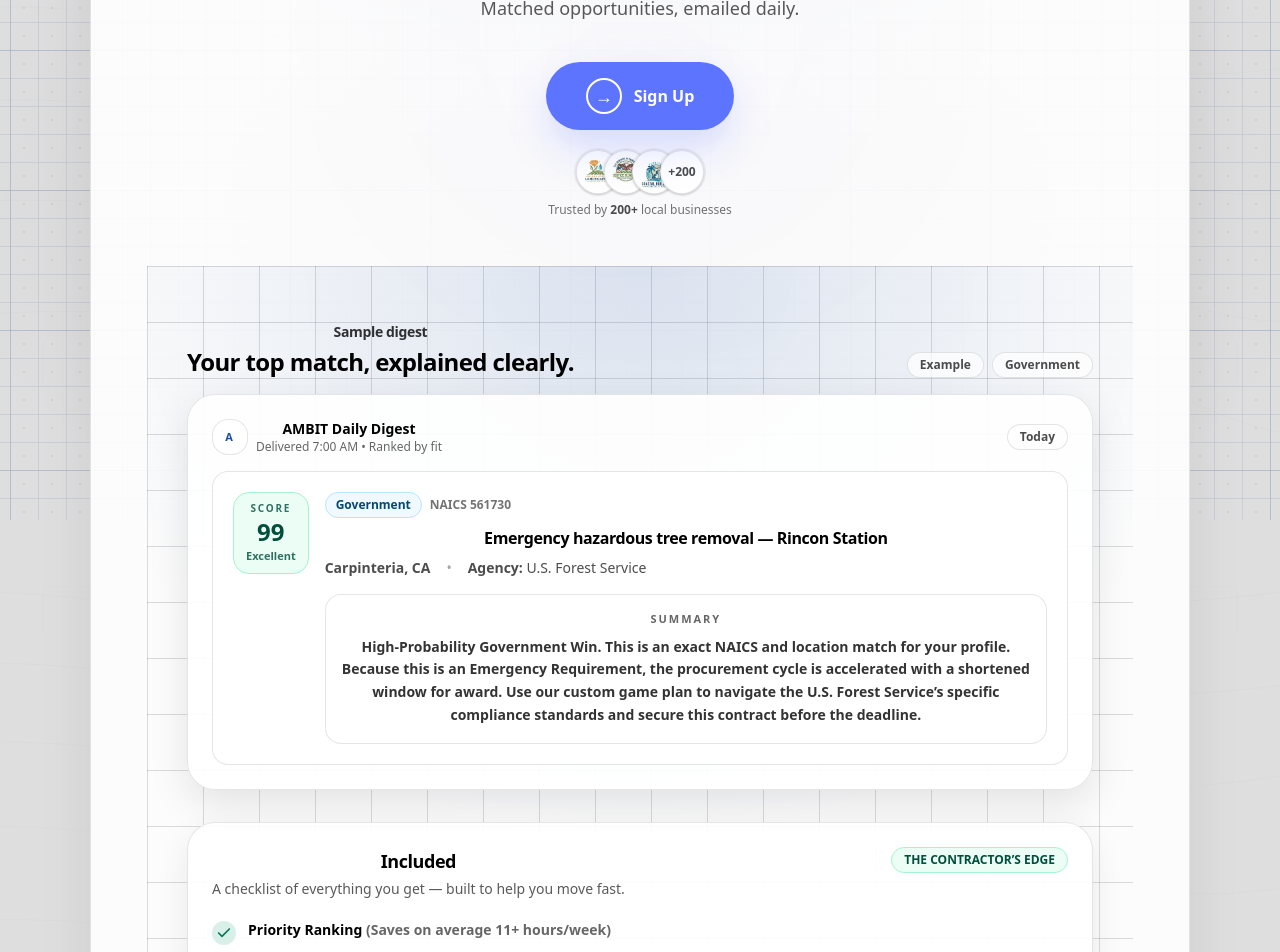
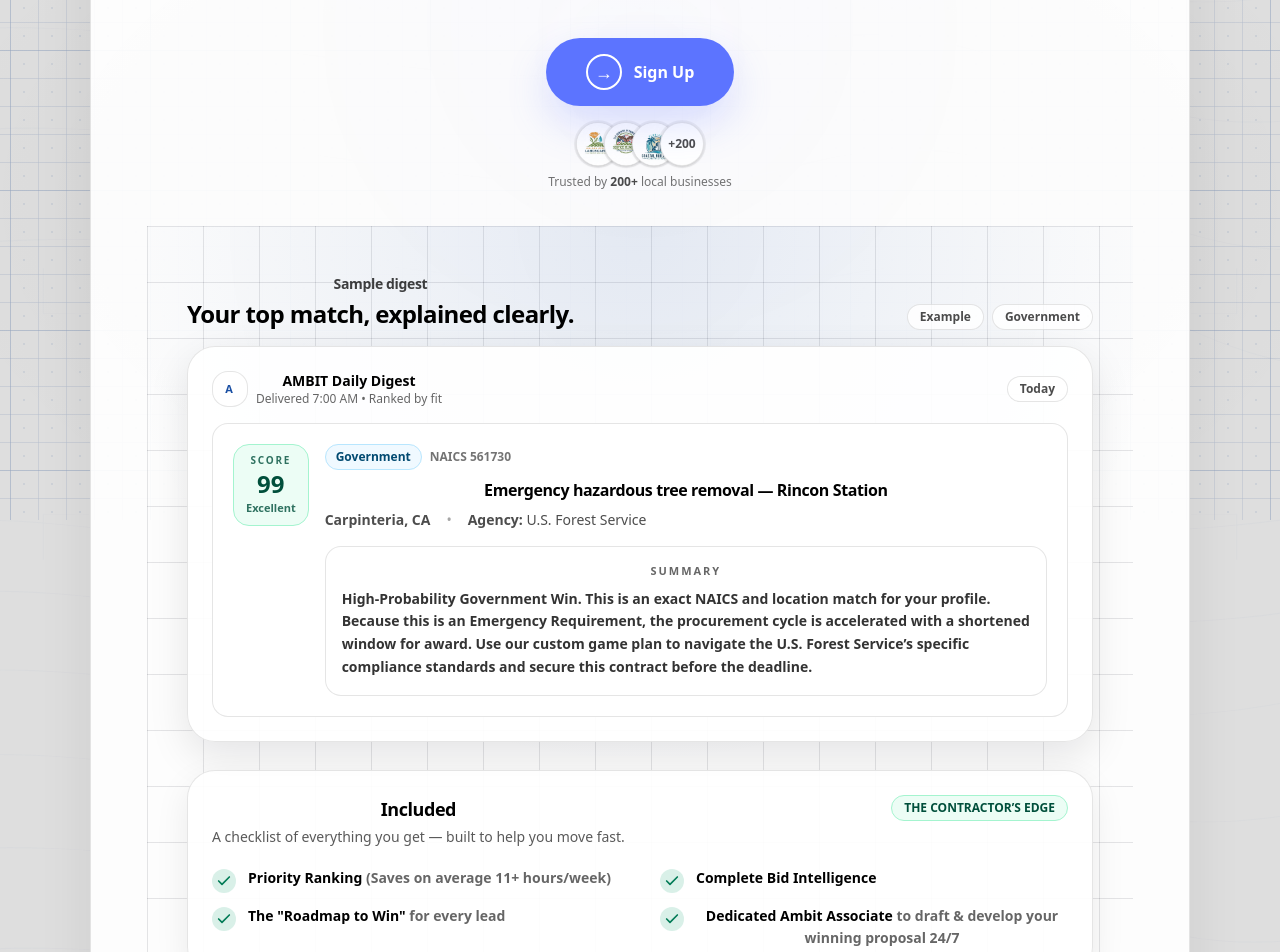
Before and after one commit to seansevrix/ambit, a Next.js app: page / in a window 1280 px wide. Shown: the part 280-1232 px from the top of the page. Built offline with nearby package versions, Linux system fonts and the light colour scheme.

Commit message:
Tighten landing spacing, soften grid, improve digest/included layout

```diff
--- a/app/components/LandingEmailPreview.tsx
+++ b/app/components/LandingEmailPreview.tsx
@@ -67,17 +67,12 @@ function CheckRow({ children }: { children: React.ReactNode }) {
 export default function LandingEmailPreview({ market = "government" }: { market?: Market }) {
   const item = GOVERNMENT_SAMPLE;
 
-  /**
-   * Performance-first background:
-   * - No mask-image
-   * - No layered absolute div stack
-   * - Just a single background paint with 3 background images (cheap to scroll)
-   */
+  // Softer grid + gentle top glow (no masks, no blur)
   const sectionBg: React.CSSProperties = {
     backgroundImage: [
-      "radial-gradient(circle at top, rgba(26,79,163,0.14), transparent 58%)",
-      "linear-gradient(to right, rgba(2,6,23,0.14) 1px, transparent 1px)",
-      "linear-gradient(to bottom, rgba(2,6,23,0.14) 1px, transparent 1px)",
+      "radial-gradient(circle at top, rgba(26,79,163,0.10), transparent 58%)",
+      "linear-gradient(to right, rgba(2,6,23,0.10) 1px, transparent 1px)",
+      "linear-gradient(to bottom, rgba(2,6,23,0.10) 1px, transparent 1px)",
     ].join(", "),
     backgroundSize: ["auto", "56px 56px", "56px 56px"].join(", "),
     backgroundPosition: ["center", "0 0", "0 0"].join(", "),
@@ -85,33 +80,33 @@ export default function LandingEmailPreview({ market = "government" }: { market?
   };
 
   return (
-    <section className="relative py-10 lg:py-14" style={sectionBg}>
+    <section className="relative py-9 lg:py-12" style={sectionBg}>
       <div className={CONTAINER}>
         {/* Header */}
         <div className="mb-4 flex items-end justify-between gap-4">
           <div>
-            <div className="text-sm font-semibold tracking-tight text-black/80">Sample digest</div>
+            <div className="text-sm font-semibold tracking-tight text-black/75">Sample digest</div>
             <div className="mt-1 text-2xl font-semibold tracking-tight text-black">
               Your top match, explained clearly.
             </div>
           </div>
 
           <div className="hidden sm:flex items-center gap-2">
-            <span className="rounded-full border border-black/10 bg-white/70 px-3 py-1 text-xs font-semibold text-black/70">
+            <span className="rounded-full border border-black/10 bg-white/75 px-3 py-1 text-xs font-semibold text-black/70">
               Example
             </span>
-            <span className="rounded-full border border-black/10 bg-white/70 px-3 py-1 text-xs font-semibold text-black/70">
+            <span className="rounded-full border border-black/10 bg-white/75 px-3 py-1 text-xs font-semibold text-black/70">
               {segLabel(market)}
             </span>
           </div>
         </div>
 
-        {/* Digest Card (no blur) */}
-        <div className="rounded-[28px] border border-black/10 bg-white/90 p-5 shadow-[0_14px_40px_rgba(2,6,23,0.10)] lg:p-6">
+        {/* Digest Card */}
+        <div className="rounded-[28px] border border-black/10 bg-white/92 p-5 shadow-[0_14px_40px_rgba(2,6,23,0.10)] lg:p-6">
           {/* Digest header */}
           <div className="flex flex-wrap items-center justify-between gap-3">
             <div className="flex items-center gap-2">
-              <div className="h-9 w-9 rounded-2xl border border-black/10 bg-white/80 grid place-items-center">
+              <div className="h-9 w-9 rounded-2xl border border-black/10 bg-white/85 grid place-items-center">
                 <span className="text-[11px] font-black tracking-[0.18em] text-[#1A4FA3]">A</span>
               </div>
               <div className="leading-tight">
@@ -121,7 +116,7 @@ export default function LandingEmailPreview({ market = "government" }: { market?
             </div>
 
             <div className="flex items-center gap-2">
-              <span className="rounded-full border border-black/10 bg-white/70 px-3 py-1 text-xs font-semibold text-black/70">
+              <span className="rounded-full border border-black/10 bg-white/75 px-3 py-1 text-xs font-semibold text-black/70">
                 Today
               </span>
             </div>
@@ -162,18 +157,20 @@ export default function LandingEmailPreview({ market = "government" }: { market?
                   </span>
                 </div>
 
-                {/* Clean summary */}
+                {/* Summary (reads faster: left aligned + better line length) */}
                 <div className="mt-4 rounded-2xl border border-black/10 bg-white/90 p-4">
                   <div className="text-[11px] font-black tracking-[0.18em] text-black/60">SUMMARY</div>
-                  <div className="mt-2 text-sm font-semibold leading-relaxed text-black/80">{item.summary}</div>
+                  <div className="mt-2 text-sm font-semibold leading-relaxed text-black/80 text-left max-w-[720px]">
+                    {item.summary}
+                  </div>
                 </div>
               </div>
             </div>
           </div>
         </div>
 
-        {/* INCLUDED (no blur) */}
-        <div className="mt-8 rounded-[28px] border border-black/10 bg-white/90 p-6 shadow-[0_12px_34px_rgba(2,6,23,0.08)]">
+        {/* INCLUDED (fills the width better on desktop) */}
+        <div className="mt-7 rounded-[28px] border border-black/10 bg-white/92 p-6 shadow-[0_12px_34px_rgba(2,6,23,0.08)]">
           <div className="flex flex-wrap items-start justify-between gap-3">
             <div>
               <div className="text-lg font-semibold tracking-tight text-black">Included</div>
@@ -187,7 +184,7 @@ export default function LandingEmailPreview({ market = "government" }: { market?
             </span>
           </div>
 
-          <div className="mt-5 grid gap-3">
+          <div className="mt-5 grid gap-3 lg:grid-cols-2 lg:gap-x-10">
             <CheckRow>
               <span className="text-black">Priority Ranking</span>{" "}
               <span className="text-black/60 font-semibold">(Saves on average 11+ hours/week)</span>
--- a/app/page.tsx
+++ b/app/page.tsx
@@ -41,7 +41,7 @@ function SignupSocialProof() {
   ];
 
   return (
-    <div className="mt-5 flex flex-col items-center gap-2">
+    <div className="mt-4 flex flex-col items-center gap-2">
       <div className="flex items-center justify-center">
         <div className="flex -space-x-4">
           {logos.map((l) => (
@@ -245,8 +245,8 @@ function TestimonialsSection({ market }: { market: Market }) {
         </div>
       </div>
 
-      {/* FINAL CTA (no blur, paint-friendly glow) */}
-      <div className="mt-16 rounded-3xl border border-black/10 bg-white/90 px-10 py-14 text-center shadow-[0_14px_40px_rgba(0,0,0,0.07)]">
+      {/* FINAL CTA */}
+      <div className="mt-16 rounded-3xl border border-black/10 bg-white/92 px-10 py-14 text-center shadow-[0_14px_40px_rgba(0,0,0,0.07)]">
         <div className="text-4xl font-black">Plug into AMBIT to keep growing your business</div>
         <div className="mt-4 text-lg text-black/70">
           Join the platform where who you are is just as important as what you do.
@@ -256,7 +256,7 @@ function TestimonialsSection({ market }: { market: Market }) {
           <div className="relative inline-flex">
             <span
               aria-hidden
-              className="pointer-events-none absolute -inset-10 -z-10 rounded-full bg-[radial-gradient(circle_at_center,rgba(92,116,255,0.22),transparent_70%)]"
+              className="pointer-events-none absolute -inset-10 -z-10 rounded-full bg-[radial-gradient(circle_at_center,rgba(92,116,255,0.20),transparent_70%)]"
             />
             <Link
               href={`/get-started?intent=${market}`}
@@ -280,28 +280,27 @@ export default function HomePage() {
 
   return (
     <div className="relative min-h-screen overflow-hidden text-black">
-      {/* Background: make it absolute (not fixed) to reduce scroll/compositing work */}
       <div className="pointer-events-none absolute inset-0 -z-[70]">
         <LandingBackground />
       </div>
 
-      {/* HERO */}
-      <section className={`${CONTAINER} pt-16 pb-16`}>
-        <div className="rounded-[44px] bg-white/90 border border-black/10 shadow-[0_18px_55px_rgba(0,0,0,0.08)] px-8 py-14 sm:px-14">
+      {/* HERO (tightened) */}
+      <section className={`${CONTAINER} pt-14 pb-12`}>
+        <div className="rounded-[44px] bg-white/92 border border-black/10 shadow-[0_18px_55px_rgba(0,0,0,0.08)] px-8 py-12 sm:px-14">
           <div className="text-center">
             <h1 className="text-5xl font-black tracking-tight sm:text-6xl sm:whitespace-nowrap">
               Stop hunting. Start receiving.
             </h1>
 
-            <p className="mx-auto mt-5 max-w-2xl text-lg text-black/65">
+            <p className="mx-auto mt-4 max-w-2xl text-lg text-black/65">
               Matched opportunities, emailed daily.
             </p>
 
-            <div className="mt-10 flex items-center justify-center">
+            <div className="mt-9 flex items-center justify-center">
               <div className="relative inline-flex">
                 <span
                   aria-hidden
-                  className="pointer-events-none absolute -inset-10 -z-10 rounded-full bg-[radial-gradient(circle_at_center,rgba(92,116,255,0.22),transparent_70%)]"
+                  className="pointer-events-none absolute -inset-10 -z-10 rounded-full bg-[radial-gradient(circle_at_center,rgba(92,116,255,0.20),transparent_70%)]"
                 />
                 <Link
                   href={`/get-started?intent=${market}`}
@@ -315,10 +314,10 @@ export default function HomePage() {
 
             <SignupSocialProof />
 
-            {/* Floating wide preview */}
-            <div className="mt-12 -mx-6 lg:-mx-10 px-6 lg:px-10">
+            {/* Preview pulled up + cleaner spacing */}
+            <div className="mt-9 -mx-6 lg:-mx-10 px-6 lg:px-10">
               <LandingEmailPreview />
-              <div className="mt-6 text-sm text-black/60">{heroSubtitle}</div>
+              <div className="mt-5 text-sm text-black/60">{heroSubtitle}</div>
             </div>
           </div>
         </div>
@@ -326,7 +325,7 @@ export default function HomePage() {
 
       {/* TRUST */}
       <section className={`${CONTAINER} pb-20`}>
-        <div className="rounded-3xl border border-black/10 bg-white/90 px-10 py-12 shadow-[0_14px_40px_rgba(0,0,0,0.07)]">
+        <div className="rounded-3xl border border-black/10 bg-white/92 px-10 py-12 shadow-[0_14px_40px_rgba(0,0,0,0.07)]">
           <div className="grid gap-10 lg:grid-cols-2">
             <div>
               <h2 className="text-3xl font-black">Trusted by the most ambitious operators.</h2>
```
